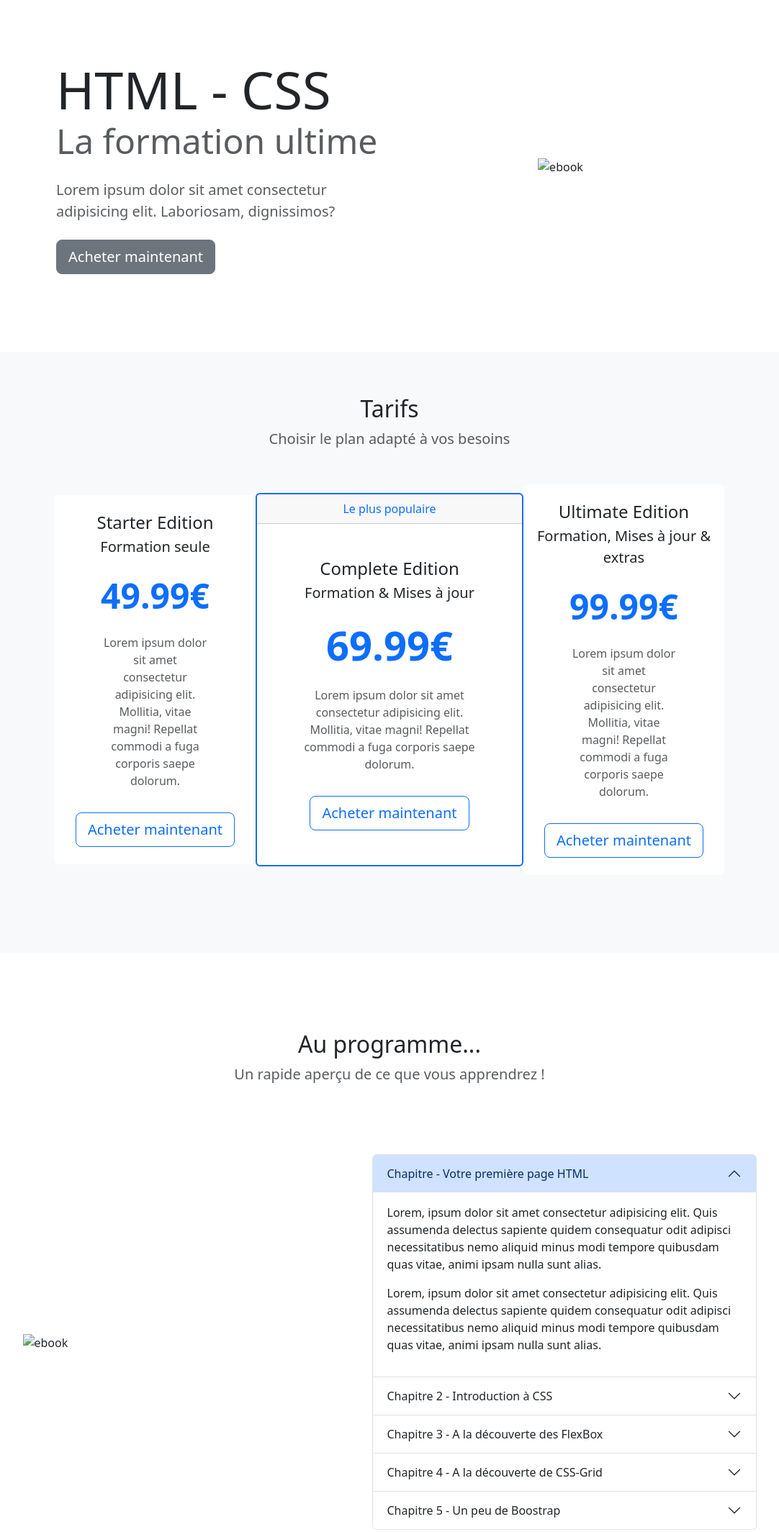
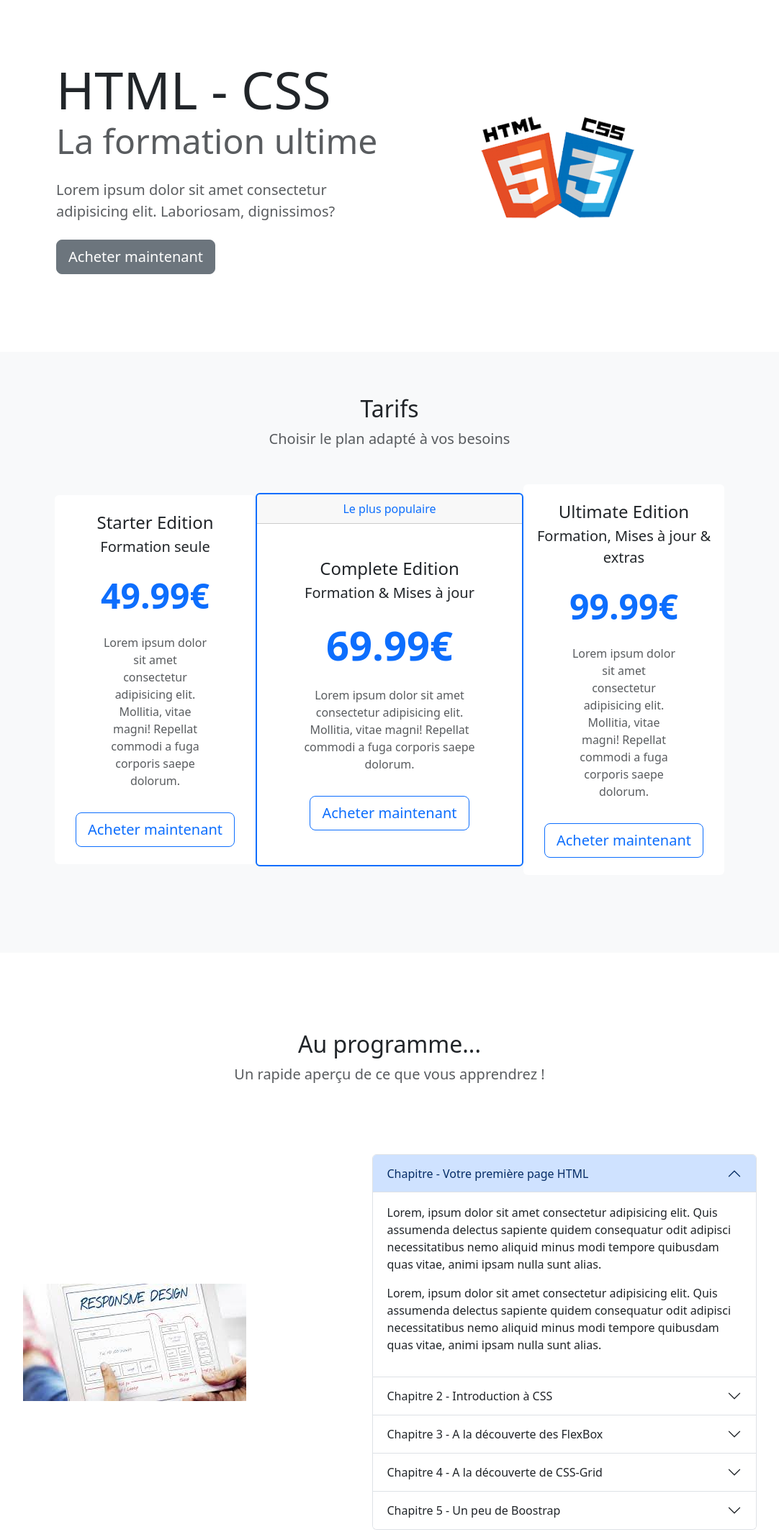
Before and after one commit to flamy39/sio1-bootstrap-landing-page, a plain HTML site: page index.html in a window 1280 px wide. Shown: the part 91-2220 px from the top of the page at 72% size, without its empty margins (99-1181 px from the left). Drawn offline with nearby package versions, Linux system fonts and the light colour scheme; the site is published under a folder, as on GitHub Pages, so addresses that start at the root find nothing.

Commit message:
mise à jour des liens dans index.html

```diff
--- a/index.html
+++ b/index.html
@@ -67,7 +67,7 @@
                     <a href="#tarifs" class="btn btn-secondary btn-lg">Acheter maintenant</a>
                 </div>
                 <div class="col-md-5 text-center d-none d-md-block">
-                    <img src="/assets/images/formation.png" alt="ebook">
+                    <img src="assets/images/formation.png" alt="ebook">
                 </div>
             </div>
         </div>
@@ -146,7 +146,7 @@
             </div>
             <div class="row my-5 g-5 justify-content-around align-items-center">
                 <div class="col-6 col-lg-4">
-                    <img src="/assets/images/html-css-2.jpg" class="img-fluid" alt="ebook">
+                    <img src="assets/images/html-css-2.jpg" class="img-fluid" alt="ebook">
                 </div>
                 <div class="col-lg-6">
                     <div class="accordion" id="chapters">
@@ -390,6 +390,6 @@
 <footer>
 
 </footer>
-<script src="../assets/js/bootstrap.bundle.min.js"></script>
+<script src="assets/js/bootstrap.bundle.min.js"></script>
 </body>
 </html>
```
